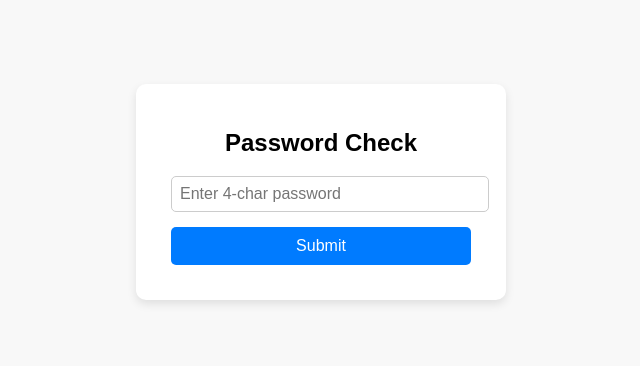
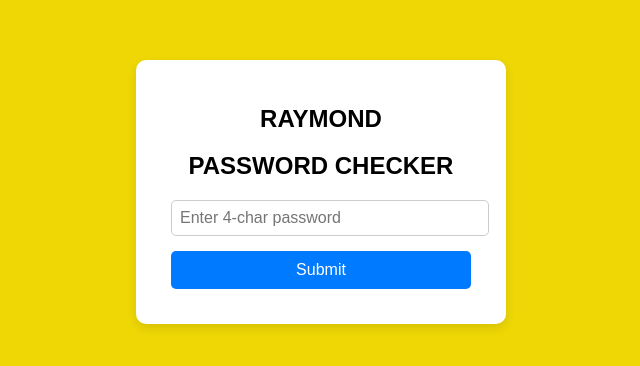
Before and after one commit to mulajjeraymond/PASSWORD-CHECKER, a plain HTML site: page index.html in a window 1280 px wide. Shown: the part 216-582 px from the top of the page, without its empty margins (319-959 px from the left). Drawn offline with Linux system fonts and the light colour scheme.

Commit message:
Update index.html

```diff
--- a/index.html
+++ b/index.html
@@ -7,7 +7,7 @@
   <style>
     body {
       font-family: Arial, sans-serif;
-      background: #f8f8f8;
+      background: #eed705;
       display: flex;
       justify-content: center;
       align-items: center;
@@ -56,7 +56,8 @@
 </head>
 <body>
   <div class="container">
-    <h2>Password Check</h2>
+    <h2>RAYMOND</h2>
+     <h2>PASSWORD CHECKER</h2>
     <input type="password" id="password" placeholder="Enter 4-char password">
     <button onclick="validatePassword()">Submit</button>
     <div id="message" class="message"></div>
```
